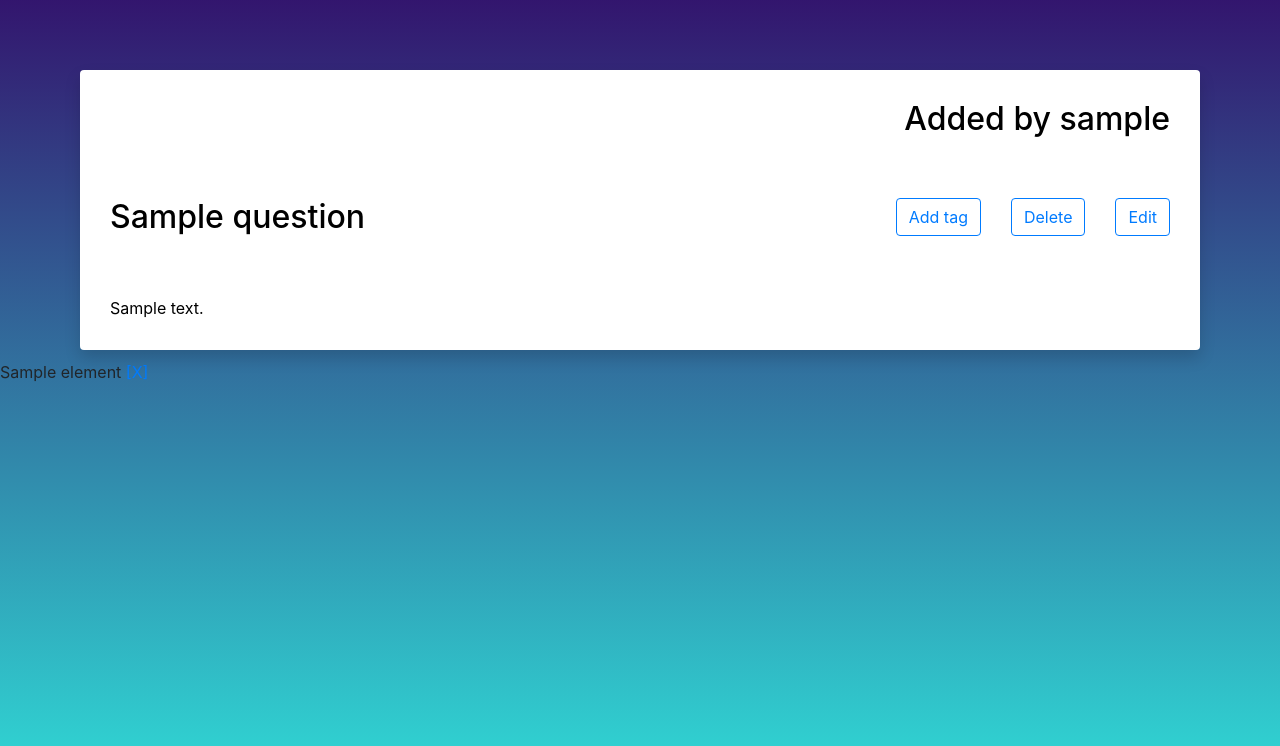
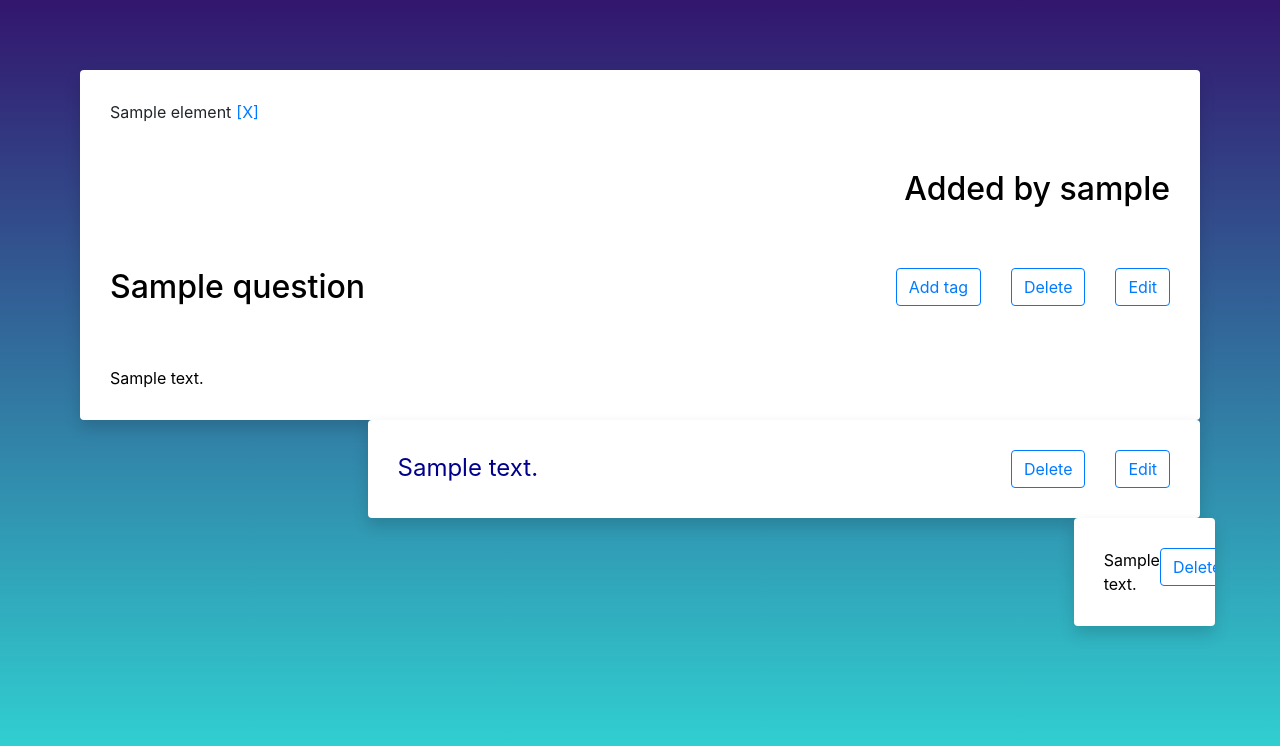
Before and after one commit to Boner1975/WebApp, a Flask app: template Templates/question_page2.html in a window 1280 px wide. Shown: the part 54-800 px from the top of the page. Run offline with Flask 2, Linux system fonts and the light colour scheme; the template is opened without the code that fills it: most values are stand-ins (such as "Sample title", 1, 10 or a date in 2020); some libraries are stand-ins or nearby versions.

Commit message:
Ongoing work on question_page

```diff
--- a/Templates/question_page2.html
+++ b/Templates/question_page2.html
@@ -27,6 +27,14 @@
             <div class="row h-100 justify-content-center align-items-center">
                 <div class="col-12">
                     <div class="bg-white shadow rounded overflow-hidden">
+                        <div class="btn-group">
+                            {% for element in tag %}
+                                {% if element != 'id' %}
+                                    <p style="text-align: left; margin-left: 30px; margin-top: 30px">{{ element["name"] }}</p>
+                                {% endif %}
+                                    <a style="text-align: left; margin-left: 5px; margin-top: 30px"href="{{ url_for("delete_tag", tag_id=element['id'], question_id=question_id) }}" >[X]</a>
+                            {% endfor%}
+                        </div>
                         <div>
                             <h2 style="color: black; text-align: right; margin-right: 30px; margin-top: 30px; margin-bottom: 30px">Added by {{ username }}</h2>
                         </div>
@@ -42,15 +50,63 @@
                                 <form action="{{ url_for("edit_question_get", question_id=question_id) }}">
                                     <button style="alignment: right; margin-right: 30px; margin-top: 30px; margin-bottom: 30px" type="submit" class="btn btn-outline-primary" value="Submit change">Edit</button>
                                 </form>
+
                             </div>
                         </div>
-                        <div class="row-cols-lg-1">
+                        <div class="well">
                             <p style="color: black; text-align: left; margin-left: 30px; margin-top: 30px; margin-bottom: 30px">{{ question['message'] }}</p>
                         </div>
                     </div>
                 </div>
             </div>
+            <div class="row justify-content-end">
+                {% for answer in answers %}
+                <div class="col-sm-9">
+                    <div class="bg-white shadow rounded overflow-hidden">
+                        <div class="same_line">
+                        {%  if answer['accepted'] == False %}
+                            <p style="color: black; text-align: left; margin-left: 30px; margin-top: 30px; margin-bottom: 30px">{{ answer['message'] }}</p>
+                        {% else %}
+                            <p style="color: darkblue; font-size: x-large; text-align: left; margin-left: 30px; margin-top: 30px; margin-bottom: 30px">{{ answer['message'] }}</p>
+                        {% endif %}
+                            <div class="btn-group" role="group">
+                                 {% if question_user_id == session_user_id and nologin == False %}
+                                <form action="{{ url_for('accept_answer', answer_id=answer['id'], question_id=question_id) }}">
+                                    <button style="alignment: right; margin-right: 30px; margin-top: 30px; margin-bottom: 30px" type="submit" class="btn btn-outline-primary" value="Submit change">ACCEPT</button>
+                                </form>
+                                {% endif %}
+                                <form action="{{ url_for("delete_answer", answer_id=answer['id'], question_id=question_id) }}">
+                                    <button style="alignment: right; margin-right: 30px; margin-top: 30px; margin-bottom: 30px" type="submit" class="btn btn-outline-primary" value="Submit change">Delete</button>
+                                </form>
+                                <form action="{{ url_for("edit_answer_get", answer_id=answer['id'], question_id=question_id) }}">
+                                    <button style="alignment: right; margin-right: 30px; margin-top: 30px; margin-bottom: 30px" type="submit" class="btn btn-outline-primary" value="Submit change">Edit</button>
+                                </form>
+                            </div>
+                        </div>
+                    </div>
+                </div>
+                <div class="row justify-content-end">
+                    {% for comment in comments %}
+                        {% if comment['answer_id'] == answer['id'] %}
+                        <div class="col-sm-6">
+                            <div class="bg-white shadow rounded overflow-hidden">
+                                <div class="same_line">
+                                    <p style="color: black; text-align: left; margin-left: 30px; margin-top: 30px; margin-bottom: 30px">{{ comment['message'] }}</p>
+                                    <form action="{{ url_for("delete_comment", comment_id=comment['id'], question_id=question_id) }}">
+                                        <button style="alignment: right; margin-right: 30px; margin-top: 30px; margin-bottom: 30px" type="submit" class="btn btn-outline-primary" value="Submit change">Delete</button>
+                                    </form>
+                                    <form action="{{ url_for('edit_comment_to_answer', comment_id=comment['id'], answer_id=answer['id']) }}">
+                                        <button style="alignment: right; margin-right: 30px; margin-top: 30px; margin-bottom: 30px" type="submit" class="btn btn-outline-primary" value="Submit change">Edit</button>
+                                    </form>
+                                </div>
+                            </div>
+                        </div>
+                        {% endif %}
+                    {% endfor %}
+                {% endfor %}
+            </div>
         </div>
+
         <script src="https://code.jquery.com/jquery-3.5.1.js"></script>
         <script src="https://sdnjs.cloudflare.com/ajax/libs/propper.js/1.14.7/umd/propper.min.js"></script>
         <script src="https://stackpath.bootstrapcdn.com/bootstrap/4.3.1/js/bootstrap.min.js"></script>
@@ -64,12 +120,7 @@
             });
         </script>
 
-    {% for element in tag %}
-        {% if element != 'id' %}
-            {{ element["name"] }}
-        {% endif %}
-        <a href="{{ url_for("delete_tag", tag_id=element['id'], question_id=question_id) }}" >[X]</a>
-    {% endfor%}
+
 
 </body>
 </html>
--- a/server.py
+++ b/server.py
@@ -64,23 +64,23 @@ def question_page(question_id):
     answers = data_manager.get_answers(question_id)
     comments = data_manager.get_comments(question_id)
     tag = data_manager.get_tags_by_question_id(question_id)
-    user_id = data_manager.get_user_id_by_question_id(question_id)
-    username = data_manager.get_username_by_user_id(user_id)
+    question_user_id = data_manager.get_user_id_by_question_id(question_id)
+    username = data_manager.get_username_by_user_id(question_user_id)
     dictionary_keys = []
     comments_keys = ['message', 'submission_time', 'edited_count']
     if len(answers) > 0:
         dictionary_keys = answers[0].keys()
     if is_logged_in():
-        question_user_id = data_manager.get_user_id_by_question_id(question_id)
+        #question_user_id = data_manager.get_user_id_by_question_id(question_id)
         session_user_id = data_manager.get_session_user_id(session['user_name'])
         return render_template("question_page2.html", question=question[0], question_id=question_id,
                                answers=answers,  answers_keys=dictionary_keys, comments=comments,
                                comments_keys=comments_keys, tag=tag, question_user_id=question_user_id,
                                session_user_id=session_user_id, nologin=False, username=username)
     else:
-        return render_template("question_page.html", question=question[0], question_id=question_id,
+        return render_template("question_page2.html", question=question[0], question_id=question_id,
                                answers=answers,  answers_keys=dictionary_keys, comments=comments,
-                               comments_keys=comments_keys, tag=tag, nologin=True)
+                               comments_keys=comments_keys, tag=tag, nologin=True, username=username)
 
 
 @app.route("/list/add-question", methods=["GET"])
```
